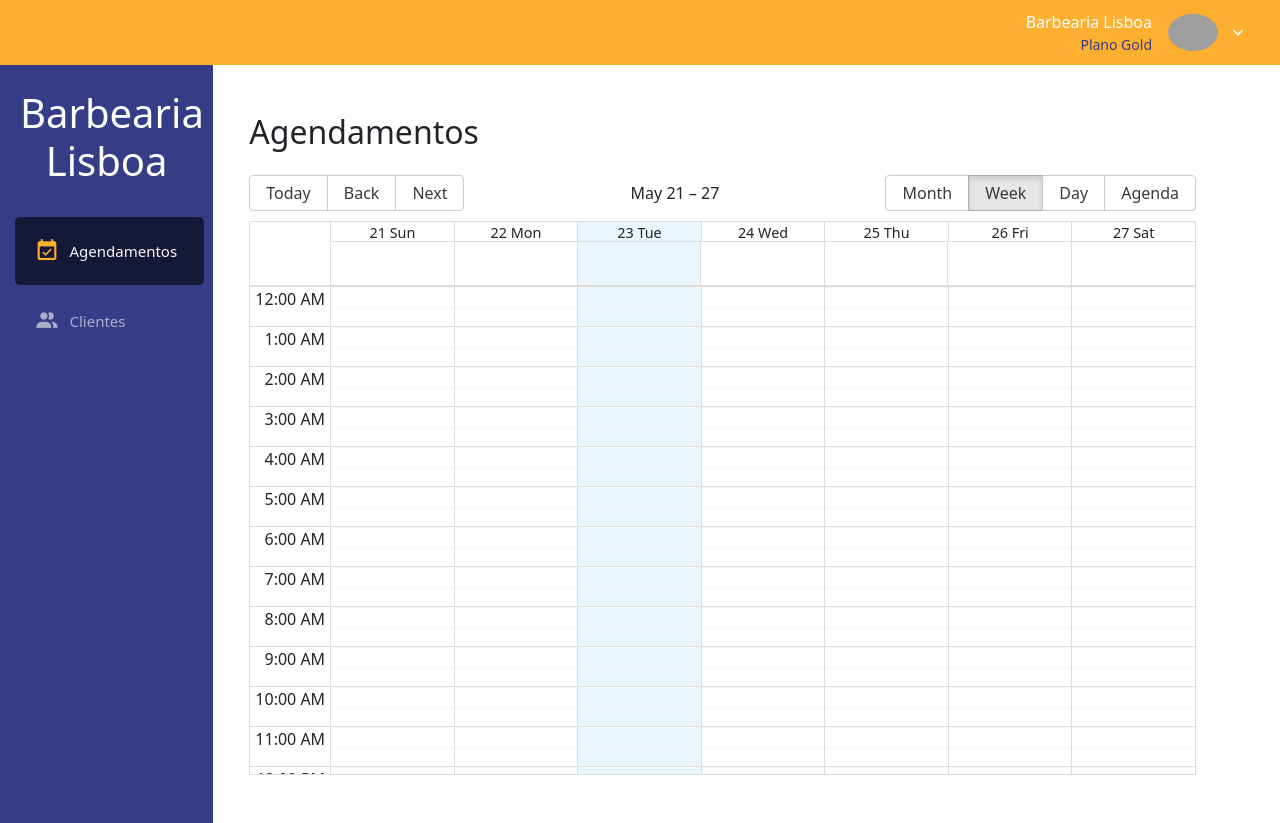
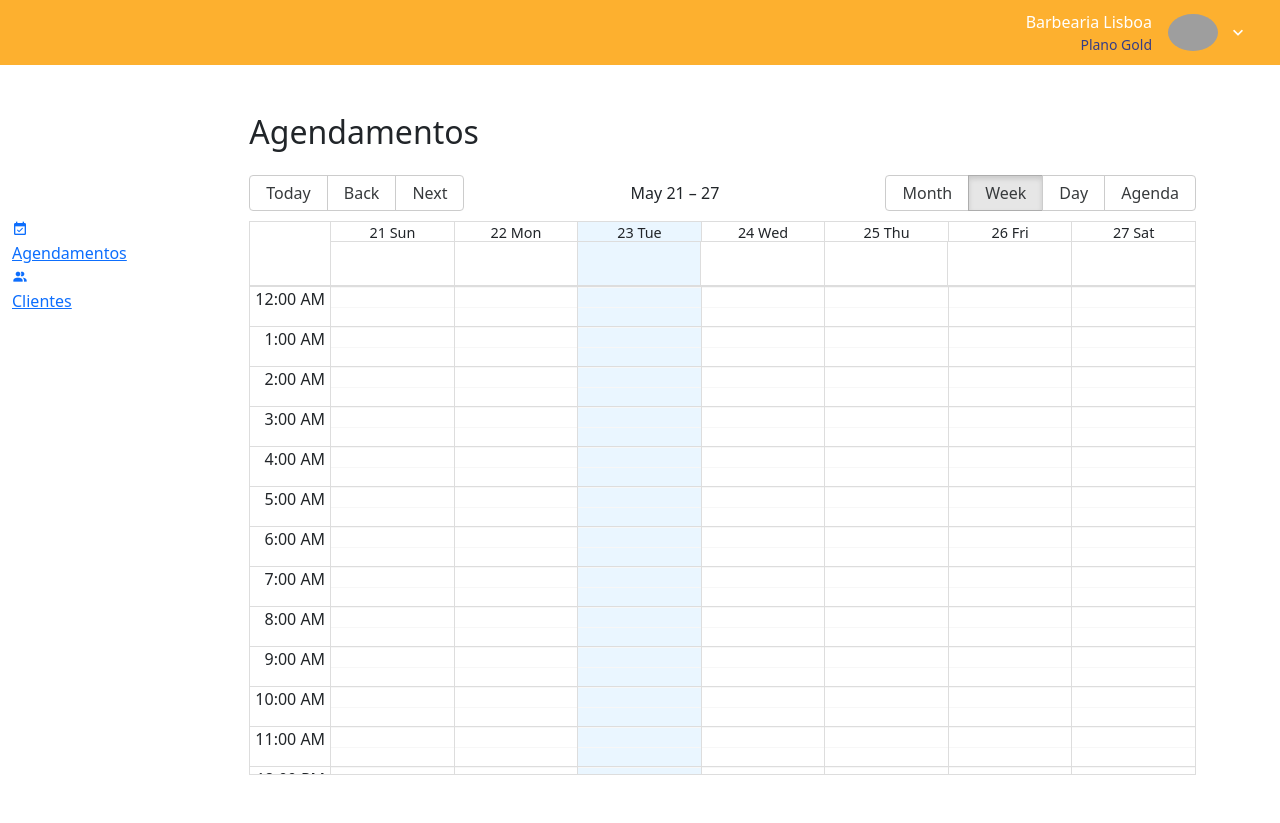
Before and after one commit to lucaadev/Barber-Booking-App, a React (Create React App) app in the folder web/: page / in a window 1280 px wide. Built offline with nearby package versions, Linux system fonts and the light colour scheme; grey boxes are pictures that could not be loaded.

Commit message:
FIX: rename tags

```diff
--- a/web/src/styles.css
+++ b/web/src/styles.css
@@ -51,7 +51,7 @@ header small {
 
 /* SIDEBAR */
 
-sidebar {
+aside {
   background-color: var(--blue);
   height: 100%;
   position: fixed;
@@ -60,12 +60,12 @@ sidebar {
   z-index: 1;
 }
 
-sidebar ul li {
+aside ul li {
   list-style: none;
   width: 100%;
 }
 
-sidebar ul li a {
+aside ul li a {
   color: var(--white);
   width: 100%;
   opacity: 0.6;
@@ -78,31 +78,31 @@ sidebar ul li a {
   border-radius: 5px;
 }
 
-sidebar ul li a:hover {
+aside ul li a:hover {
   opacity: 1;
   transition: 0.5s;
 }
 
-sidebar ul li a.active {
+aside ul li a.active {
   opacity: 1;
   background-color: rgba(0, 0, 0, 0.6);
   transition: 0.5s;
 }
 
-sidebar ul li a.active .mdi {
+aside ul li a.active .mdi {
   color: var(--yellow);
 }
 
-sidebar ul li a:visited,
-sidebar ul li a:focus {
+aside ul li a:visited,
+aside ul li a:focus {
   color: var(--white);
 }
 
-sidebar ul li a span.mdi {
+aside ul li a span.mdi {
   font-size: 25px;
   margin: 0 10px;
 }
 
-sidebar ul li a text {
+aside ul li a span {
   font-size: 15px;
 }
```
